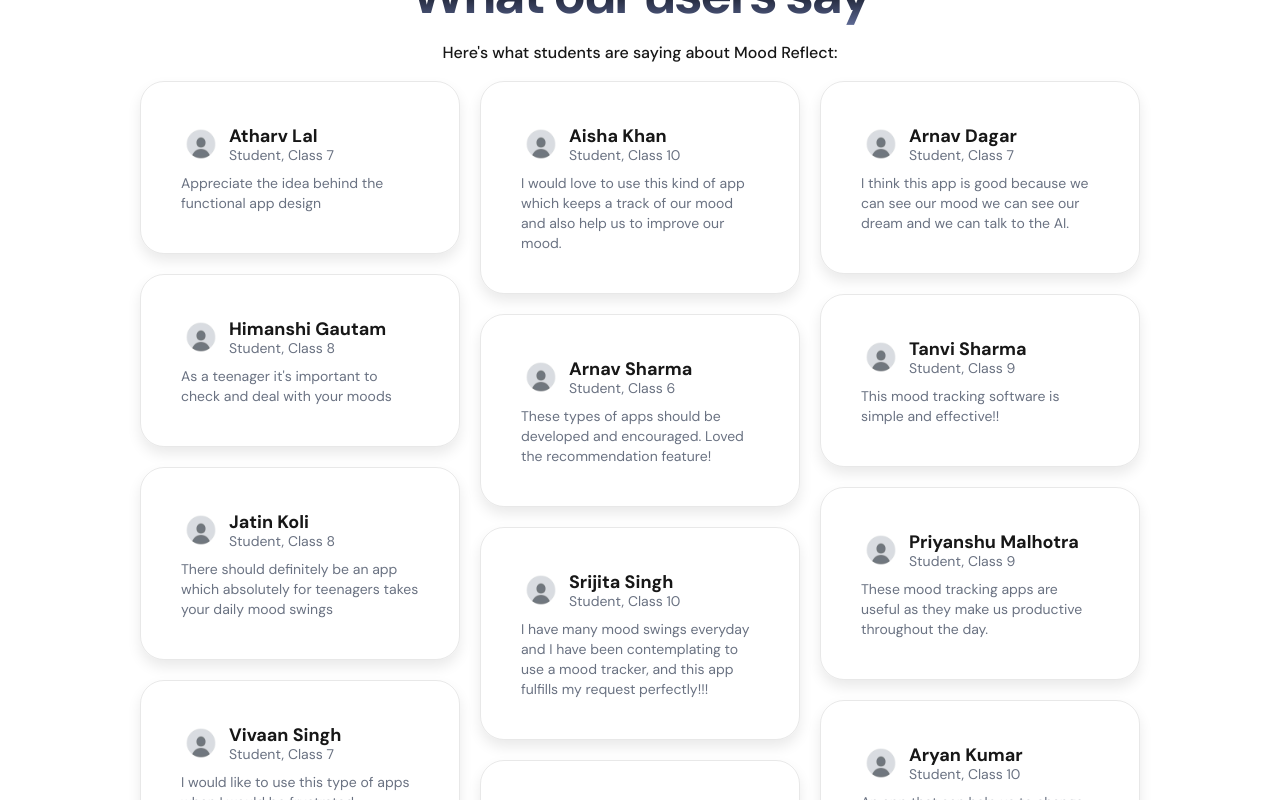
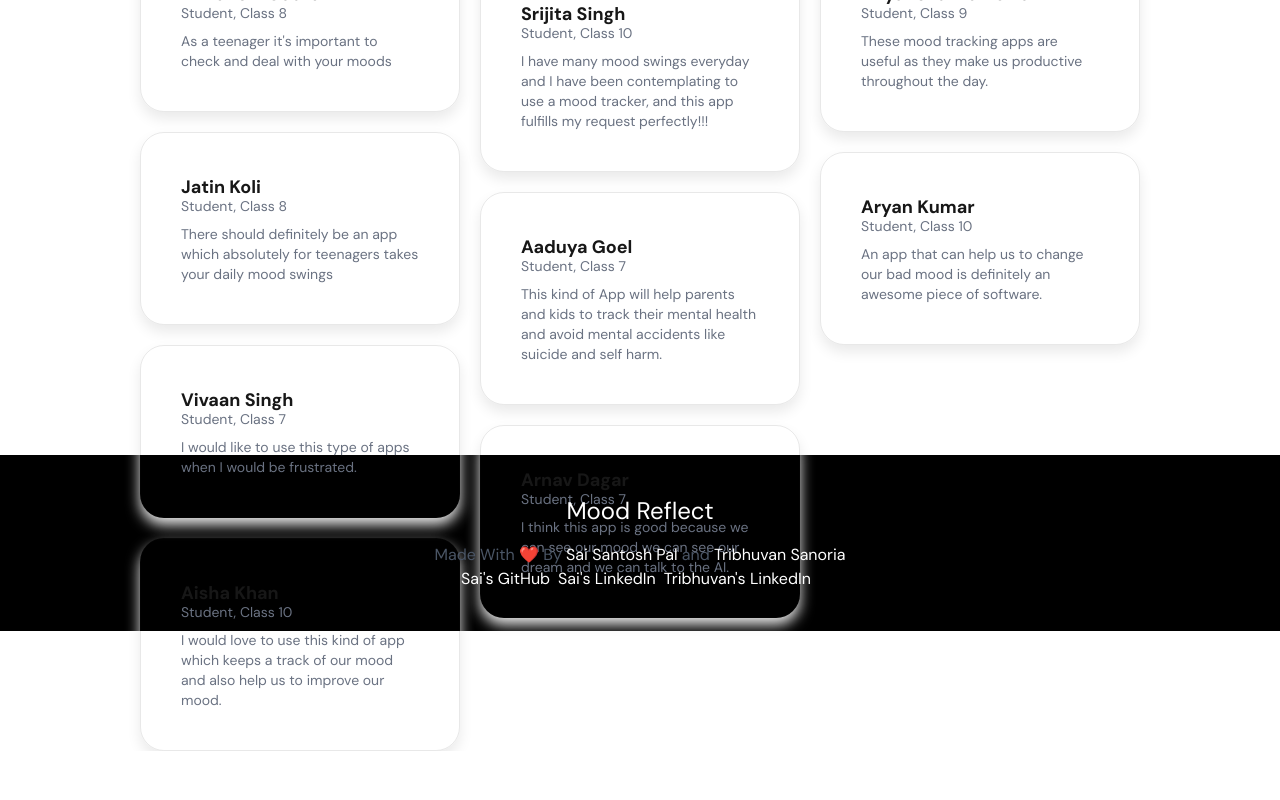
Before and after one commit to Sai-Santosh-Pal/moodreflect-landing, a Next.js app: page / in a window 1280 px wide. Shown: the part 2160-2960 px from the top of the page. After the commit the page ends 2911 px from the top, so only its background shows below. Built offline with nearby package versions, Linux system fonts and the light colour scheme.

Commit message:
card fixes

```diff
--- a/src/sections/Testimonials.tsx
+++ b/src/sections/Testimonials.tsx
@@ -1,6 +1,3 @@
-import Image from "next/image";
-import Avatar from "@/assets/avatar.png";
-
 const testimonials = [
   {
     name: "Atharv Lal",
@@ -21,11 +18,6 @@ const testimonials = [
     name: "Vivaan Singh",
     designation: "Student, Class 7",
     feedback: "I would like to use this type of apps when I would be frustrated."
-  },
-  {
-    name: "Anshul Sharma",
-    designation: "Student, Class 10",
-    feedback: "It's free of cost and it calms the user."
   },
   {
     name: "Aisha Khan",
@@ -70,7 +62,7 @@ const testimonials = [
 ];
 
 export const Testimonial = () => (
-  <section className="flex flex-col my-10 mx-10 justify-center items-center">
+  <section className="flex flex-col my-10 mx-10 justify-center items-center md:h-[500px]">
     <div className="text-center">
       <div className="tag justify-center">Testimonials</div>
       <p className="section-title mt-5 bg-gradient-to-b from-black to-[#5d6994] text-transparent bg-clip-text">What our users say</p>
@@ -81,7 +73,6 @@ export const Testimonial = () => (
         {testimonials.slice(0, 5).map((t, idx) => (
           <div key={idx} className="card">
             <div className="flex items-center gap-2">
-              <Image src={Avatar} alt="avatar" width={40} height={40} />
               <div className="flex flex-col">
                 <p className="text-lg font-bold">{t.name}</p>
                 <p className="text-sm text-gray-500 mt-[-5px]">{t.designation}</p>
@@ -95,7 +86,6 @@ export const Testimonial = () => (
         {testimonials.slice(5, 9).map((t, idx) => (
           <div key={idx} className="card">
             <div className="flex items-center gap-2">
-              <Image src={Avatar} alt="avatar" width={40} height={40} />
               <div className="flex flex-col">
                 <p className="text-lg font-bold">{t.name}</p>
                 <p className="text-sm text-gray-500 mt-[-5px]">{t.designation}</p>
@@ -109,7 +99,6 @@ export const Testimonial = () => (
         {testimonials.slice(9, 13).map((t, idx) => (
           <div key={idx} className="card">
             <div className="flex items-center gap-2">
-              <Image src={Avatar} alt="avatar" width={40} height={40} />
               <div className="flex flex-col">
                 <p className="text-lg font-bold">{t.name}</p>
                 <p className="text-sm text-gray-500 mt-[-5px]">{t.designation}</p>
```
